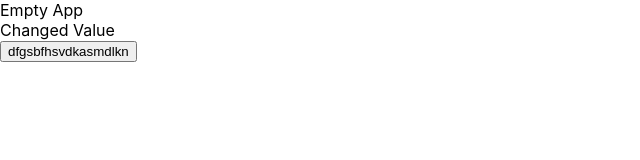
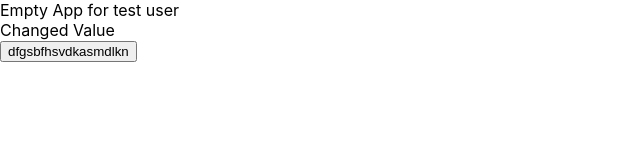
Before and after one commit to rrostomyan/react-lists-keys-ref, a React (Create React App) app: page / in a window 1280 px wide. Shown: the top 160 px of the page, without its empty margins (0-640 px from the left). Built offline with nearby package versions, Linux system fonts and the light colour scheme.

Commit message:
test commit for test user

```diff
--- a/src/App.js
+++ b/src/App.js
@@ -4,7 +4,7 @@ import "./App.css";
 function App() {
   return (
     <>
-			<div>Empty App</div>
+      <div>Empty App for test user</div>
       <div>Changed Value</div>
       <button>dfgsbfhsvdkasmdlkn</button>
     </>
```
Lines whose indentation alone changed are shown as unchanged.
